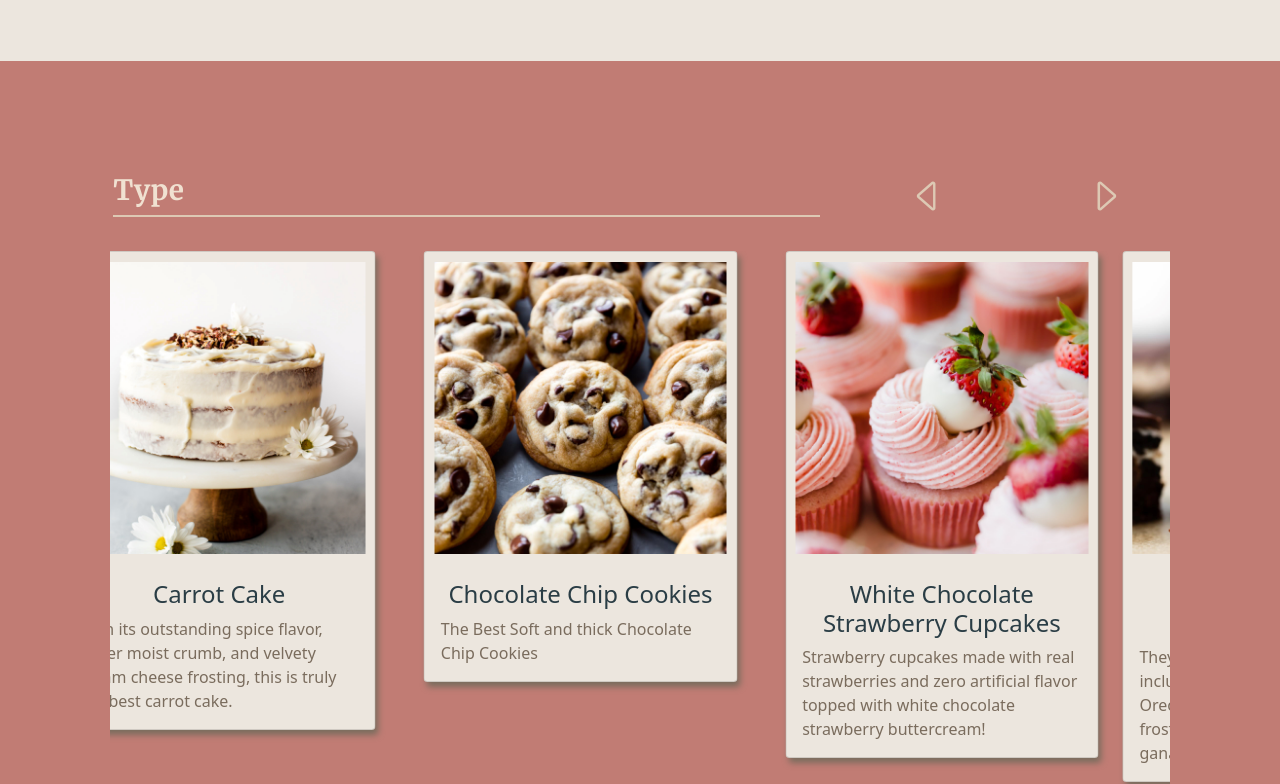
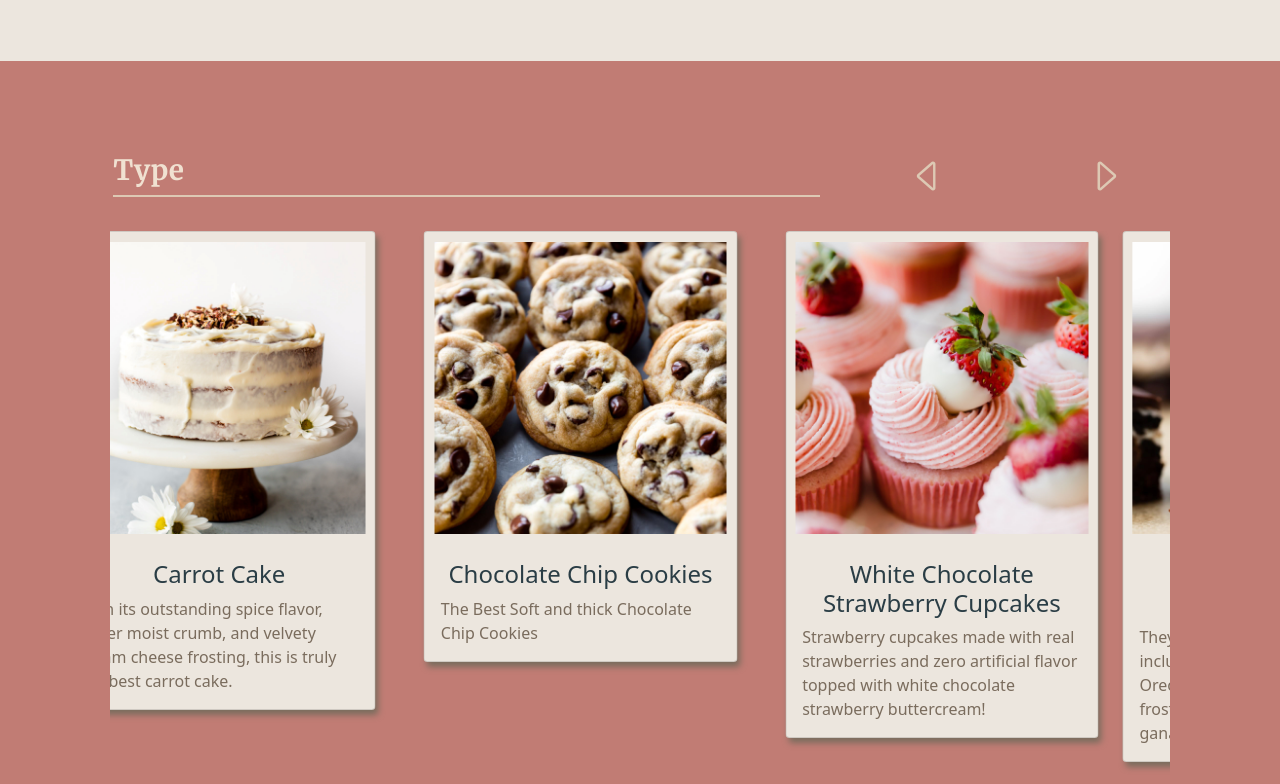
Before and after one commit to yjjung9494/dessert, a plain HTML site: page index.html in a window 1280 px wide. Shown: the part 907-1691 px from the top of the page. Drawn offline with nearby package versions, Linux system fonts and the light colour scheme.

Commit message:
Update index.html

```diff
--- a/index.html
+++ b/index.html
@@ -290,7 +290,7 @@
       </div>
     </div>
 
-    <div class="row w-100 m-0" id="type" style="background-color: #c17c74;padding :5%; padding-top: 80px;">
+    <div class="row w-100 m-0" id="type" style="background-color: #c17c74;padding :5%; padding-top: 60px;">
       <div class="col-12">
         <div class="row">
           <div class="col-8 mr-0">
```
